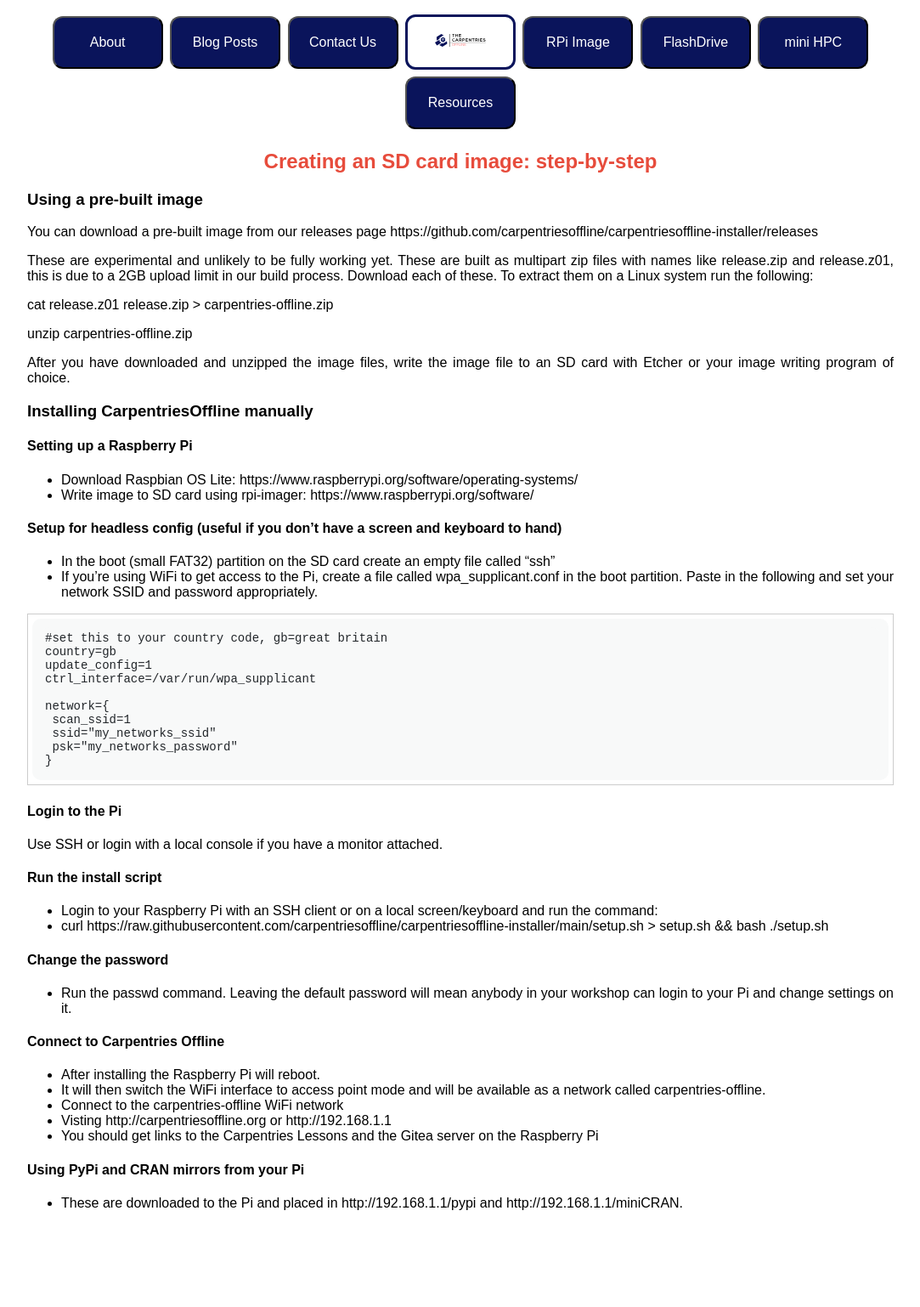
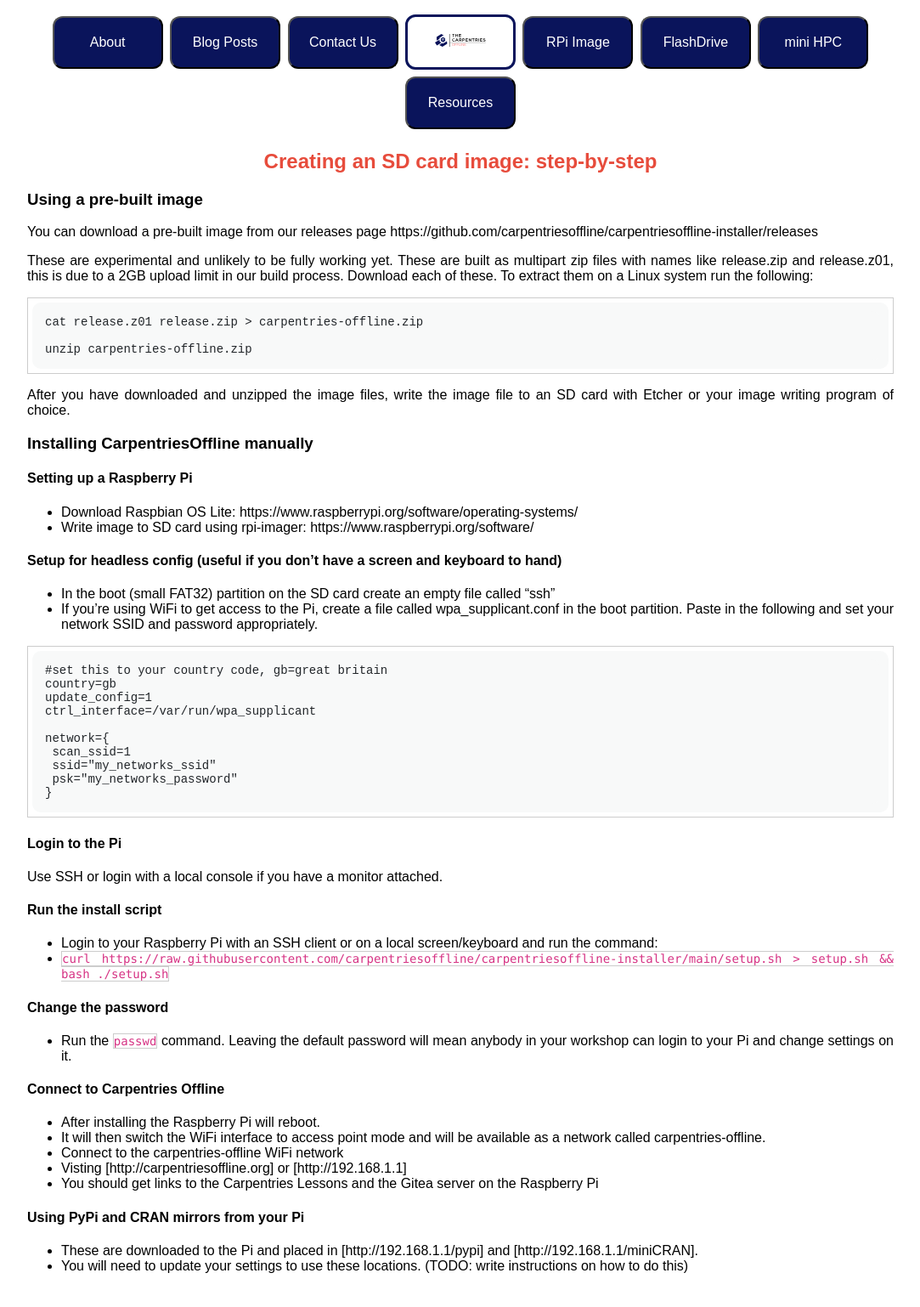
Before and after one commit to carpentriesoffline/CarpentriesOffline.github.io, a Jekyll site: the page built from rpiimage_step_by_step.md, in a window 1280 px wide. Shown: the whole page at 85% size, without its empty margins (98-1181 px from the left). Built offline with Jekyll 4.4.1, drawn with Linux system fonts in a browser that asks for light colours; before the commit the page ends 1464 px from its top, so only the background shows below that.

Commit message:
formatting improvements

````diff
--- a/rpiimage_step_by_step.md
+++ b/rpiimage_step_by_step.md
@@ -11,9 +11,11 @@ You can download a pre-built image from our releases page https://github.com/car
 
 These are experimental and unlikely to be fully working yet. These are built as multipart zip files with names like release.zip and release.z01, this is due to a 2GB upload limit in our build process. Download each of these. To extract them on a Linux system run the following:
 
+```
 cat release.z01 release.zip > carpentries-offline.zip
 
 unzip carpentries-offline.zip
+```
 
 After you have downloaded and unzipped the image files, write the image file to an SD card with Etcher or your image writing program of choice.
 
@@ -46,17 +48,18 @@ Use SSH or login with a local console if you have a monitor attached.
 
 #### Run the install script
 * Login to your Raspberry Pi with an SSH client or on a local screen/keyboard and run the command:
-* curl https://raw.githubusercontent.com/carpentriesoffline/carpentriesoffline-installer/main/setup.sh > setup.sh && bash ./setup.sh
+* ```curl https://raw.githubusercontent.com/carpentriesoffline/carpentriesoffline-installer/main/setup.sh > setup.sh && bash ./setup.sh```
 
 #### Change the password
-* Run the passwd command. Leaving the default password will mean anybody in your workshop can login to your Pi and change settings on it.
+* Run the `passwd` command. Leaving the default password will mean anybody in your workshop can login to your Pi and change settings on it.
 
 #### Connect to Carpentries Offline
 * After installing the Raspberry Pi will reboot.
 * It will then switch the WiFi interface to access point mode and will be available as a network called carpentries-offline.
 * Connect to the carpentries-offline WiFi network
-* Visting http://carpentriesoffline.org or http://192.168.1.1
+* Visting [http://carpentriesoffline.org] or [http://192.168.1.1]
 * You should get links to the Carpentries Lessons and the Gitea server on the Raspberry Pi
 
 #### Using PyPi and CRAN mirrors from your Pi
-* These are downloaded to the Pi and placed in http://192.168.1.1/pypi and http://192.168.1.1/miniCRAN.
+* These are downloaded to the Pi and placed in [http://192.168.1.1/pypi] and [http://192.168.1.1/miniCRAN].
+* You will need to update your settings to use these locations. (TODO: write instructions on how to do this)
````
